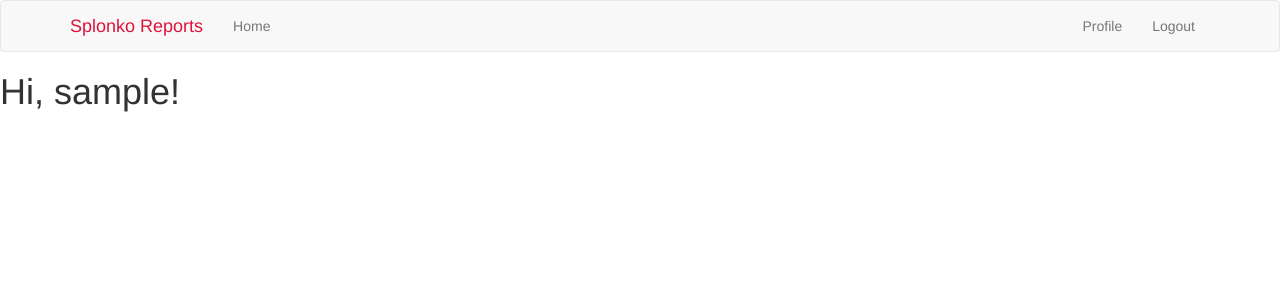
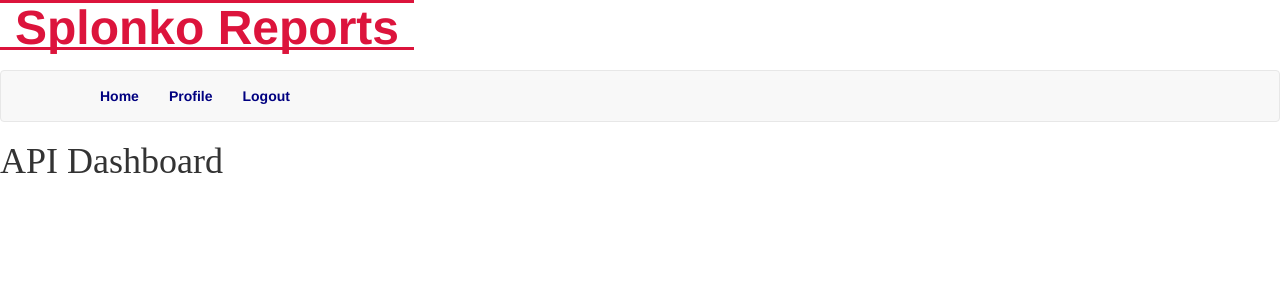
Before and after one commit to Ryan-Craven-QA/SplonkoReports, a Flask app: page / in a window 1280 px wide. Shown: the top 300 px of the page. Run offline with Flask 2, Linux system fonts and the light colour scheme; the visitor is signed in with stand-in values (Sample User, id 1); data comes from the database, SQL or seed files in the repository; both versions use the stored data as it was after the commit; some libraries are stand-ins or nearby versions.

Commit message:
Updated CSS to more of my liking.

```diff
--- a/app/templates/404.html
+++ b/app/templates/404.html
@@ -3,4 +3,4 @@
 {% block app_content %}
     <h1>File Not Found</h1>
     <p><a href="{{ url_for('index') }}">Back</a></p>
-{% endblock %
+{% endblock %}
--- a/app/templates/base.html
+++ b/app/templates/base.html
@@ -1,10 +1,19 @@
 {% extends 'bootstrap/base.html' %}
 
 {% block title %}
-    {% if title %}{{ title }} - Splonko Reports {% else %}Welcome to Splonko{% endif %}
+    {% if title %}{{ title }} - Splonko{% else %}Welcome to Splonko{% endif %}
 {% endblock %}
-
+{% block header %}
+    <h1> Splonko Reporting</h1>
+{% endblock %}
 {% block navbar %}
+    <nav class="navbar navbar-default" style="background-color: transparent; border: transparent">
+        <div class="modal-title">
+            <div class="navbar-header">
+                <a class="navbar-brand" href="{{ url_for('index') }}" style="color: crimson;font-weight: bolder;font-size: xxx-large;border-block: solid;position: fixed;left: 0px;">Splonko Reports</a>
+            </div>
+        </div>
+    </nav>
     <nav class="navbar navbar-default">
         <div class="container">
             <div class="navbar-header">
@@ -14,18 +23,15 @@
                     <span class="icon-bar"></span>
                     <span class="icon-bar"></span>
                 </button>
-                <a class="navbar-brand" href="{{ url_for('index') }}" style="color: crimson;">Splonko Reports</a>
             </div>
             <div class="collapse navbar-collapse" id="bs-example-navbar-collapse-1">
-                <ul class="nav navbar-nav">
-                    <li><a href="{{ url_for('index') }}" >Home</a></li>
-                </ul>
-                <ul class="nav navbar-nav navbar-right">
+                <ul class="nav navbar-nav navbar-left" style="position: relative;">
+                    <li><a href="{{ url_for('index') }}" style="color: navy;font-weight: bold; ">Home</a></li>
                     {% if current_user.is_anonymous %}
-                    <li><a href="{{ url_for('login') }}">Login</a></li>
+                    <li><a href="{{ url_for('login') }}" style="color: navy;font-weight: bold;">Login</a></li>
                     {% else %}
-                    <li><a href="{{ url_for('user', username=current_user.username) }}">Profile</a></li>
-                    <li><a href="{{ url_for('logout') }}">Logout</a></li>
+                    <li><a href="{{ url_for('user', username=current_user.username) }}" style="color: navy;font-weight: bold;">Profile</a></li>
+                    <li><a href="{{ url_for('logout') }}" style="color: navy;font-weight: bold;" >Logout</a></li>
                     {% endif %}
                 </ul>
             </div>
--- a/app/templates/index.html
+++ b/app/templates/index.html
@@ -1,7 +1,7 @@
 {% extends "base.html" %}
 
 {% block content %}
-    <h1>Hi, {{ current_user.username }}!</h1>
+    <h1 style="font-family: Ebrima ;">  API Dashboard </h1>
     {% for api in apis %}
     <div>
             <p>
```
Also changed, not shown: Readme.md, app.db, app/static/style.css (added), 2 other files.
